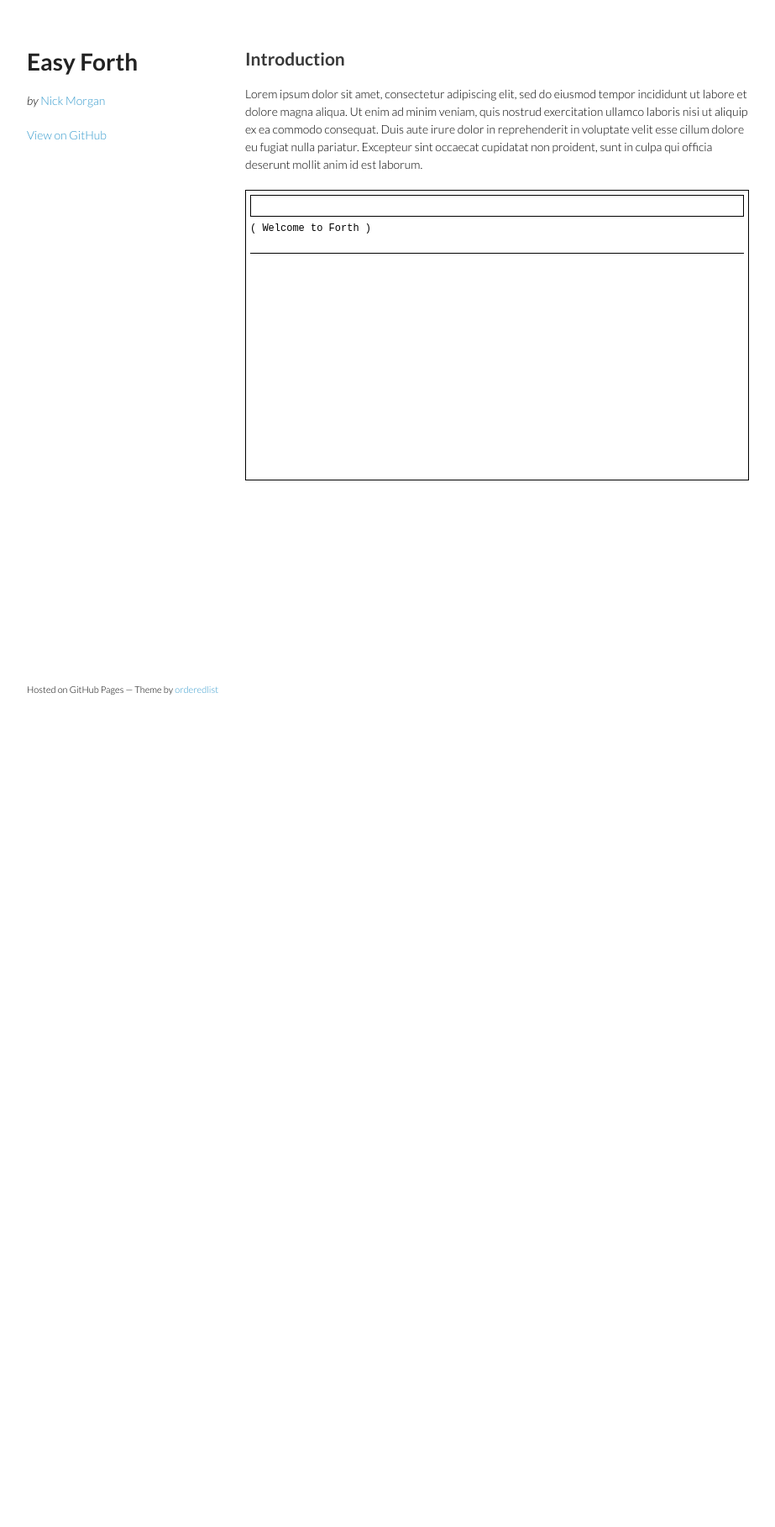
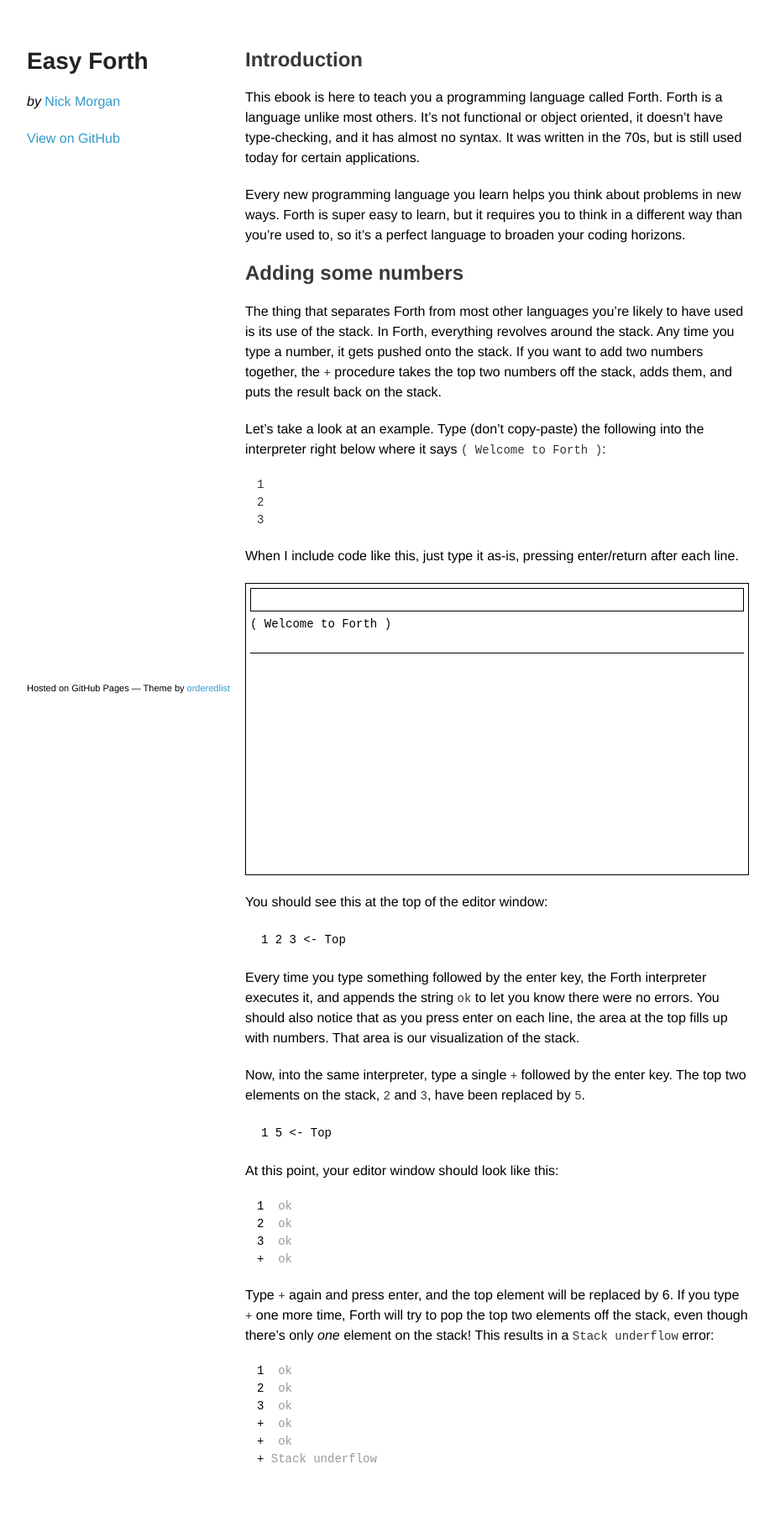
Before and after one commit to skilldrick/easyforth, a Jekyll site: the page built from index.markdown, in a window 1280 px wide. Shown: the whole page at 84% size, without its empty margins (178-1101 px from the left). Built offline with Jekyll 4.4.1, drawn with Linux system fonts in a browser that asks for light colours; before the commit the page ends 900 px from its top, so only the background shows below that.

Commit message:
Add some more text about addition, and tweak design

```diff
--- a/_includes/editor.html
+++ b/_includes/editor.html
@@ -1,9 +1,9 @@
-<div class="editor">
+<div class="editor editor-text">
   <div class="stack-viewer">&nbsp;</div>
   <div class="text">
     <div class="prev-lines">
       <p>( Welcome to Forth )</p>
     </div>
-    <textarea class="input"></textarea>
+    <textarea class="input editor-text"></textarea>
   </div>
 </div>
--- /dev/null
+++ b/_includes/stack.html
@@ -0,0 +1 @@
+<div class="stack editor-text">{{ include.stack }}</div>
--- a/index.markdown
+++ b/index.markdown
@@ -4,12 +4,65 @@ layout: default
 
 <h2 id="intro">Introduction</h2>
 
-Lorem ipsum dolor sit amet, consectetur adipiscing elit, sed do eiusmod tempor
-incididunt ut labore et dolore magna aliqua. Ut enim ad minim veniam, quis
-nostrud exercitation ullamco laboris nisi ut aliquip ex ea commodo consequat.
-Duis aute irure dolor in reprehenderit in voluptate velit esse cillum dolore eu
-fugiat nulla pariatur. Excepteur sint occaecat cupidatat non proident, sunt in
-culpa qui officia deserunt mollit anim id est laborum.
+This ebook is here to teach you a programming language called Forth. Forth is a
+language unlike most others. It's not functional or object oriented, it doesn't
+have type-checking, and it has almost no syntax. It was written in the 70s, but
+is still used today for certain applications.
 
+Every new programming language you learn helps you think about problems in new ways.
+Forth is super easy to learn, but it requires you to think in a different way than
+you're used to, so it's a perfect language to broaden your coding horizons.
+
+<h2 id="adding">Adding some numbers</h2>
+
+The thing that separates Forth from most other languages you're likely to have used
+is its use of the stack. In Forth, everything revolves around the stack. Any time
+you type a number, it gets pushed onto the stack. If you want to add two numbers
+together, the `+` procedure takes the top two numbers off the stack, adds them,
+and puts the result back on the stack.
+
+Let's take a look at an example. Type (don't copy-paste) the following into the
+interpreter right below where it says `( Welcome to Forth )`:
+
+    1
+    2
+    3
+
+When I include code like this, just type it as-is, pressing enter/return after each line.
 
 {% include editor.html %}
+
+You should see this at the top of the editor window:
+
+{% include stack.html stack="1 2 3 <- Top" %}
+
+Every time you type something followed by the enter key, the Forth interpreter
+executes it, and appends the string `ok` to let you know there were no errors. You should
+also notice that as you press enter on each line, the area at the top fills up with numbers.
+That area is our visualization of the stack.
+
+Now, into the same interpreter, type a single `+` followed by the enter key. The top two
+elements on the stack, `2` and `3`, have been replaced by `5`.
+
+{% include stack.html stack="1 5 <- Top" %}
+
+At this point, your editor window should look like this:
+
+<div class="editor-preview editor-text">1  <span class="output">ok</span>
+2  <span class="output">ok</span>
+3  <span class="output">ok</span>
++  <span class="output">ok</span>
+</div>
+
+Type `+` again and press enter, and the top element will be replaced by 6. If
+you type `+` one more time, Forth will try to pop the top two elements off the
+stack, even though there's only _one_ element on the stack! This results in a
+`Stack underflow` error:
+
+<div class="editor-preview editor-text">1  <span class="output">ok</span>
+2  <span class="output">ok</span>
+3  <span class="output">ok</span>
++  <span class="output">ok</span>
++  <span class="output">ok</span>
++ <span class="output">Stack underflow</span>
+</div>
--- a/stylesheets/editor.css
+++ b/stylesheets/editor.css
@@ -1,8 +1,12 @@
+.editor-text {
+  font: 14px monospace;
+}
+
 .editor {
   width: 588px;
-  font: 12px monospace;
   padding: 5px;
   border: 1px solid black;
+  margin-bottom: 20px;
 }
 
 .editor .text {
@@ -10,11 +14,26 @@
   overflow-y: scroll;
 }
 
-.editor .stack-viewer {
+.editor .stack-viewer, .stack {
   padding: 5px;
   border: 1px solid black;
   margin-bottom: 5px;
   overflow-x: scroll;
+}
+
+/* This is used in the book for showing the stack */
+.stack {
+  border: 0;
+  margin-bottom: 20px;
+  margin-left: 1em;
+}
+
+/* This is used in the book for showing a preview of the editor */
+.editor-preview {
+  margin-left: 1em;
+  margin-bottom: 20px;
+  white-space: pre-wrap;
+  line-height: 1.5em;
 }
 
 /* newlines in output will be treated like new paragraphs */
@@ -28,7 +47,6 @@
   height: 1.5em;
   width: 100%;
   border: 0;
-  font: 12px monospace;
   outline: 0;
   border-bottom: 1px solid black;
   margin: 0;
@@ -37,16 +55,10 @@
   padding: 0;
 }
 
-.editor .code {
+.code {
   color: #333;
 }
 
-.editor .output {
+.output {
   color: #999;
 }
-
-
-.github {
-  font: 12px monospace;
-  color: #999;
-}
--- a/stylesheets/styles.css
+++ b/stylesheets/styles.css
@@ -1,8 +1,6 @@
-@import url(https://fonts.googleapis.com/css?family=Lato:300italic,700italic,300,700);
-
 body {
   padding:50px;
-  font:14px/1.5 Lato, "Helvetica Neue", Helvetica, Arial, sans-serif;
+  font:16px/1.5 "Helvetica Neue", Helvetica, Arial, sans-serif;
   font-weight:300;
 }
 
@@ -57,17 +55,14 @@ blockquote {
 }
 
 code, pre {
-  font-family:Monaco, Bitstream Vera Sans Mono, Lucida Console, Terminal;
+  font-family:monospace;
   color:#333;
-  font-size:12px;
+  font-size:14px;
 }
 
 pre {
-  padding:8px 15px;
-  background: #f8f8f8;
-  border-radius:5px;
-  border:1px solid #e5e5e5;
   overflow-x: auto;
+  margin-left: 1em;
 }
 
 table {
```
